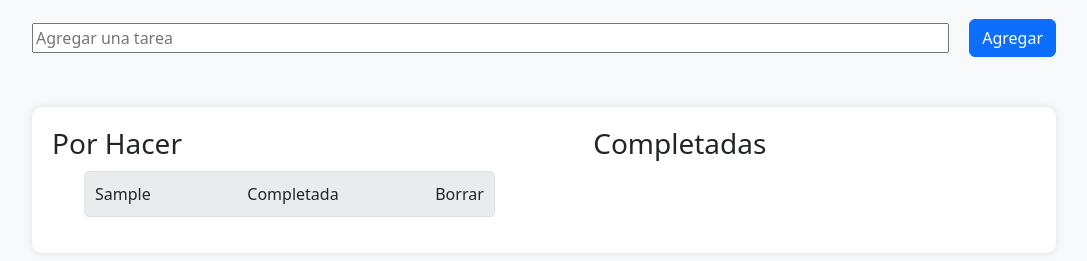
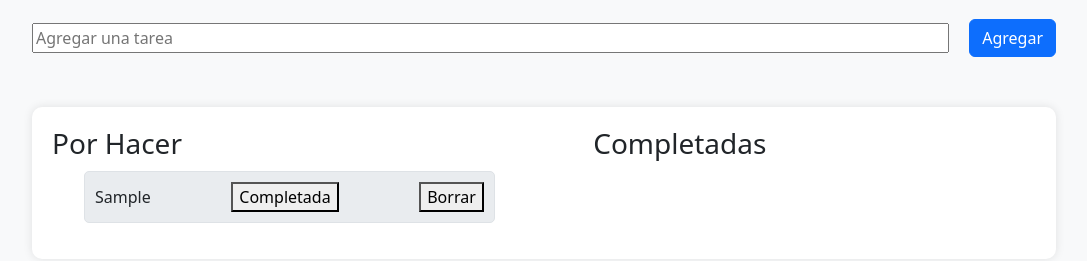
Before and after one commit to JesusAMG/Halloworld, a plain HTML site: page INDEX.HTML in a window 1280 px wide. Both pictures are taken after typing "Sample" into the empty fields and a click on the button "Agregar". Shown: the part 89-350 px from the top of the page, without its empty margins (96-1183 px from the left). Drawn offline with Linux system fonts and the light colour scheme.

Commit message:
To-do list

```diff
--- a/script.js
+++ b/script.js
@@ -7,17 +7,15 @@ function agregarTarea() {
     nuevaTarea.classList.add("tarea-elemento");
     nuevaTarea.appendChild(document.createTextNode(tarea));
 
-    const iconoCompletar = document.createElement("span");
-    iconoCompletar.classList.add("iconos-material");
-    iconoCompletar.textContent = "Completada";
-    iconoCompletar.addEventListener("click", completarTarea);
-    nuevaTarea.appendChild(iconoCompletar);
+    const botonCompletar = document.createElement("button");
+    botonCompletar.textContent = "Completada";
+    botonCompletar.addEventListener("click", completarTarea);
+    nuevaTarea.appendChild(botonCompletar);
 
-    const iconoBorrar = document.createElement("span");
-    iconoBorrar.classList.add("iconos-material");
-    iconoBorrar.textContent = "Borrar";
-    iconoBorrar.addEventListener("click", borrarTarea);
-    nuevaTarea.appendChild(iconoBorrar);
+    const botonBorrar = document.createElement("button");
+    botonBorrar.textContent = "Borrar";
+    botonBorrar.addEventListener("click", borrarTarea);
+    nuevaTarea.appendChild(botonBorrar);
 
     listaPorHacer.appendChild(nuevaTarea);
     entrada.value = "";
@@ -27,7 +25,8 @@ function agregarTarea() {
 function completarTarea(evento) {
   const tarea = evento.target.parentElement;
   const listaCompletadas = document.getElementById("lista-completadas");
-  tarea.removeChild(tarea.querySelector('.iconos-material'));
+  const botonCompletar = tarea.querySelector("button");
+  tarea.removeChild(botonCompletar);
   listaCompletadas.appendChild(tarea);
 }
 
--- a/styles.css
+++ b/styles.css
@@ -50,3 +50,8 @@
   border-radius: 5px;
   background-color: #e9ecef;
 }
+
+.tarea-elemento button {
+  margin-left: 10px;
+  cursor: pointer;
+}
```
Also changed, not shown: INDEX.HTML (line endings or trailing spaces).
